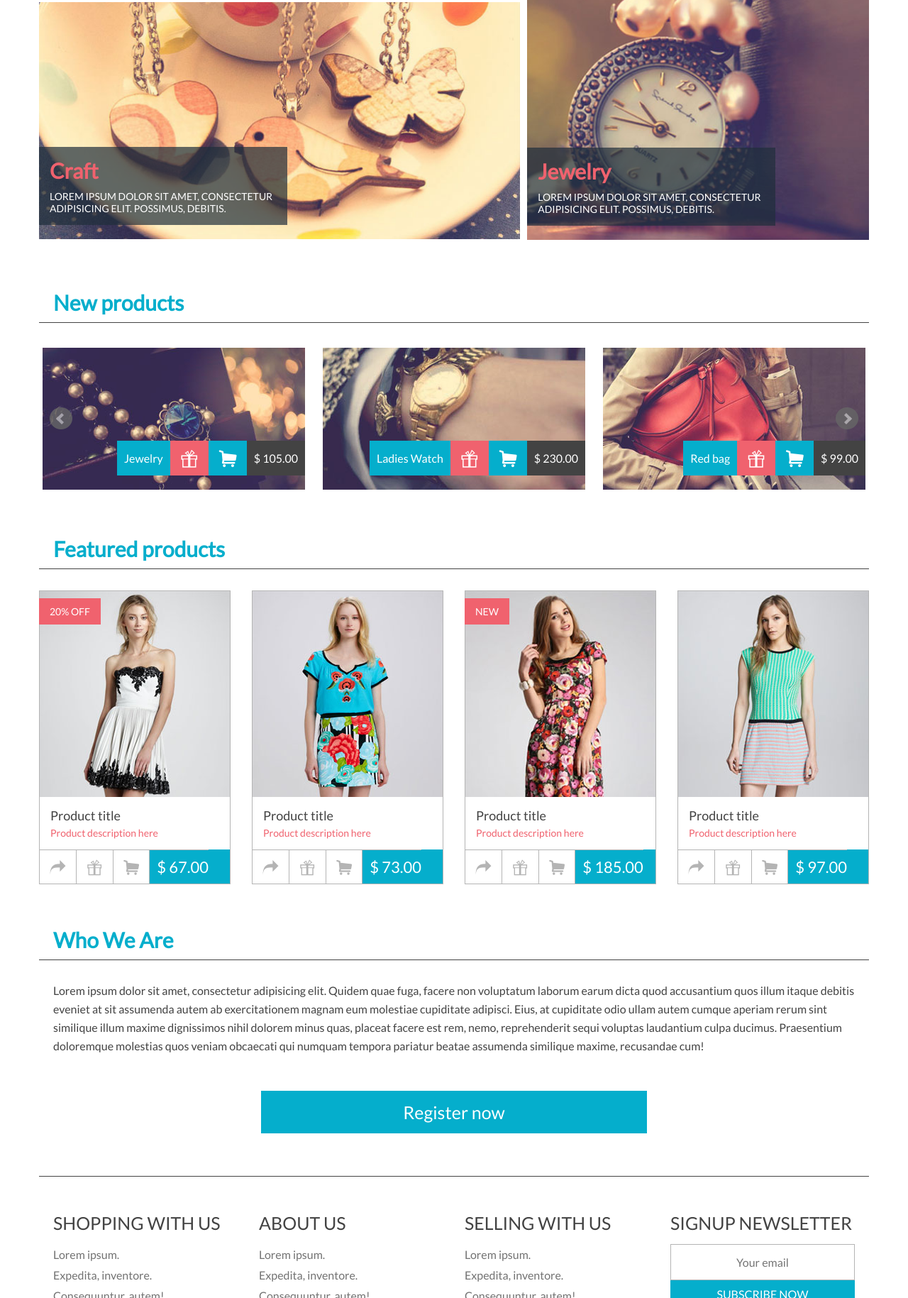
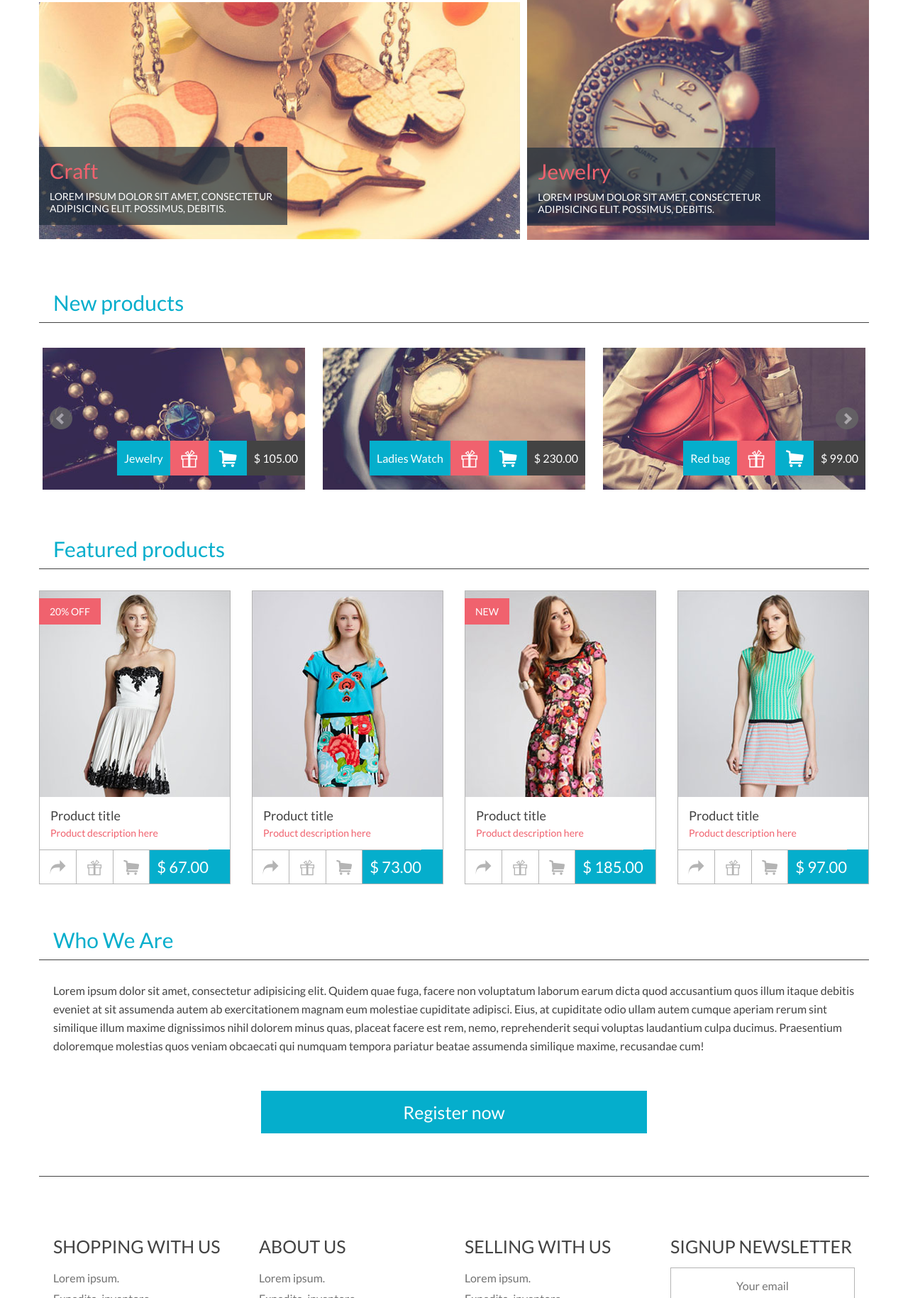
Before and after one commit to ilmitro/Gift, a website: page index.html in a window 1280 px wide. Shown: the part 971-2800 px from the top of the page at 71% size. Drawn offline with Linux system fonts and the light colour scheme.

Commit message:
headings-map

```diff
--- a/css/style.css
+++ b/css/style.css
@@ -372,6 +372,7 @@
   padding-left: 20px;
   padding-bottom: 10px;
   font-size: 30px;
+  font-weight: normal;
   color: #05aecc;
   border-bottom: 1px solid #434343;
   text-align: left;
@@ -479,6 +480,7 @@
 .footer-page__title {
   margin-bottom: 15px;
   font-size: 25px;
+  font-weight: normal;
   text-transform: uppercase;
 }
 .footer-page__list {
@@ -552,5 +554,3 @@
 .social-btn--gpl {
   background-color: #DD4B39;
 }
-
-/*# sourceMappingURL=style.css.map */
--- a/index.html
+++ b/index.html
@@ -13,10 +13,6 @@
   <link rel="stylesheet" href="css/style.css">
   <!-- google fonts -->
   <link href='https://fonts.googleapis.com/css?family=Lato' rel='stylesheet' type='text/css'>
-  <!-- jquery -->
-  <script src="js/vendor/jquery.min.js"></script>
-  <!-- bxslider-js -->
-  <script src="js/vendor/jquery.bxslider.min.js"></script>
 </head>
 <body class="body">
 <div class="container">
@@ -326,7 +322,7 @@
               <img class="promo__img" src="pict/promo-mens.jpg" alt="promo name">
             </a>
             <div class="promo__info">
-              <h3 class="promo__title">Men's wear</h3>
+              <div class="promo__title">Men's wear</div>
               <p class="promo__text">Lorem ipsum dolor sit amet, consectetur adipisicing elit. Possimus, debitis.</p>
             </div>
           </div>
@@ -343,7 +339,7 @@
               <img class="promo__img" src="pict/promo-craft.jpg" alt="promo name">
             </a>
             <div class="promo__info">
-              <h3 class="promo__title">Craft</h3>
+              <div class="promo__title">Craft</div>
               <p class="promo__text">Lorem ipsum dolor sit amet, consectetur adipisicing elit. Possimus, debitis.</p>
             </div>
           </div>
@@ -357,7 +353,7 @@
               <img class="promo__img" src="pict/promo-womens.jpg" alt="promo name">
             </a>
             <div class="promo__info">
-              <h3 class="promo__title">Women's wear</h3>
+              <div class="promo__title">Women's wear</div>
               <p class="promo__text">Lorem ipsum dolor sit amet, consectetur adipisicing elit. Possimus, debitis.</p>
             </div>
           </div>
@@ -379,7 +375,7 @@
               <img class="promo__img" src="pict/promo-jewelry.jpg" alt="promo name">
             </a>
             <div class="promo__info">
-              <h3 class="promo__title">Jewelry</h3>
+              <div class="promo__title">Jewelry</div>
               <p class="promo__text">Lorem ipsum dolor sit amet, consectetur adipisicing elit. Possimus, debitis.</p>
             </div>
           </div>
@@ -540,7 +536,7 @@
     <div class="row">
 
       <div class="col-3">
-        <div class="footer-page__title">Shopping with us</div>
+        <h4 class="footer-page__title">Shopping with us</h4>
         <ul class="footer-page__list">
           <li class="footer-page__item"><a class="footer-page__link link" href="#">Lorem ipsum.</a></li>
           <li class="footer-page__item"><a class="footer-page__link link" href="#">Expedita, inventore.</a></li>
@@ -552,7 +548,7 @@
       </div>
 
       <div class="col-3">
-        <div class="footer-page__title">About us</div>
+        <h4 class="footer-page__title">About us</h4>
         <ul class="footer-page__list">
           <li class="footer-page__item"><a class="footer-page__link link" href="#">Lorem ipsum.</a></li>
           <li class="footer-page__item"><a class="footer-page__link link" href="#">Expedita, inventore.</a></li>
@@ -565,7 +561,7 @@
       </div>
 
       <div class="col-3">
-        <div class="footer-page__title">Selling with us</div>
+        <h4 class="footer-page__title">Selling with us</h4>
         <ul class="footer-page__list">
           <li class="footer-page__item"><a class="footer-page__link link" href="#">Lorem ipsum.</a></li>
           <li class="footer-page__item"><a class="footer-page__link link" href="#">Expedita, inventore.</a></li>
@@ -576,13 +572,13 @@
       </div>
 
       <div class="col-3">
-        <div class="footer-page__title">Signup newsletter</div>
+        <h4 class="footer-page__title">Signup newsletter</h4>
         <form class="user-email" name="email" action="">
           <input class="user-email__input" type="email" placeholder="Your email">
           <input class="user-email__btn" type="submit" value="Subscribe now">
         </form>
 
-        <div class="footer-page__title">Keep in touch</div>
+        <h4 class="footer-page__title">Keep in touch</h4>
         <a class="social-btn social-btn--fbk link" href="#"><i class="icon-facebook"></i></a>
         <a class="social-btn social-btn--twr link" href="#"><i class="icon-twitter"></i></a>
         <a class="social-btn social-btn--ins link" href="#"><i class="icon-instagram"></i></a>
@@ -594,6 +590,11 @@
   </footer>
 
 </div><!-- ./container -->
+
+  <!-- jquery -->
+  <script src="js/vendor/jquery.min.js"></script>
+  <!-- bxslider-js -->
+  <script src="js/vendor/jquery.bxslider.min.js"></script>
 
   <script>
     $(document).ready(function(){
--- a/scss/blocks/_footer-page.scss
+++ b/scss/blocks/_footer-page.scss
@@ -7,6 +7,7 @@
   &__title {
     margin-bottom: 15px;
     font-size: ($font-size-base + 9);
+    font-weight: normal;
     text-transform: uppercase;
   }
 
--- a/scss/blocks/_title-section.scss
+++ b/scss/blocks/_title-section.scss
@@ -6,6 +6,7 @@
   padding-left: 20px;
   padding-bottom: 10px;
   font-size: $font-size-large;
+  font-weight: normal;
   color: $color-brand-blue;
   border-bottom: 1px solid $color-gray;
   text-align: left;
```
